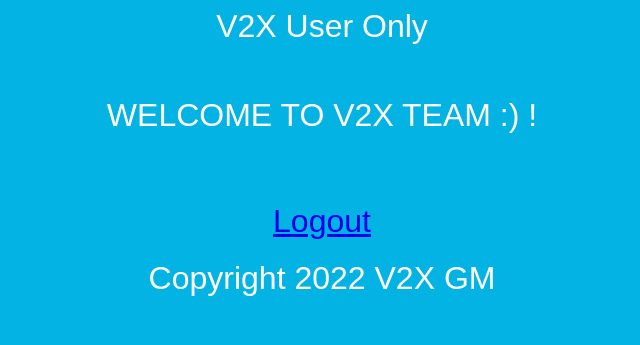
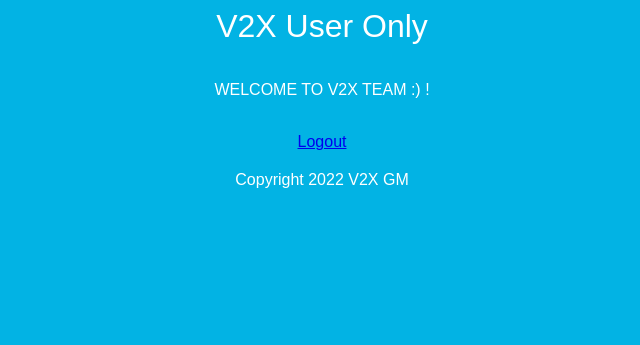
Before and after one commit to tomha85/OAuth2, a Flask app: page / in a window 1280 px wide. Shown: the top 345 px of the page, without its empty margins (318-958 px from the left). Run offline with Flask 2, Linux system fonts and the light colour scheme; a user stored in the database is signed in.

Commit message:
Update main.css

```diff
--- a/FlaskExercise/static/main.css
+++ b/FlaskExercise/static/main.css
@@ -4,7 +4,6 @@ html {
 }
 body {
   background: #02B3E4;
-  font-size: 32px;
 }
 .container {
   display:grid;
```
